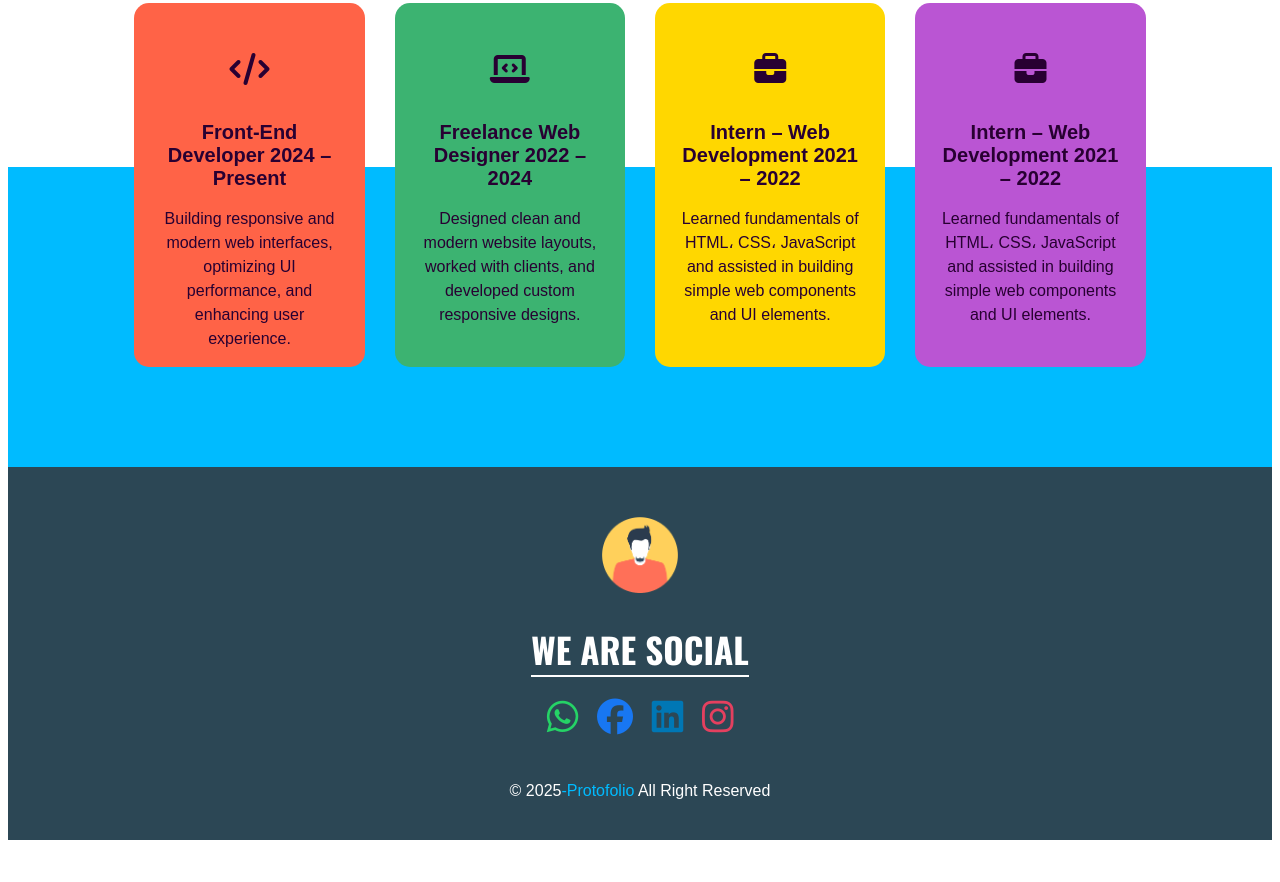
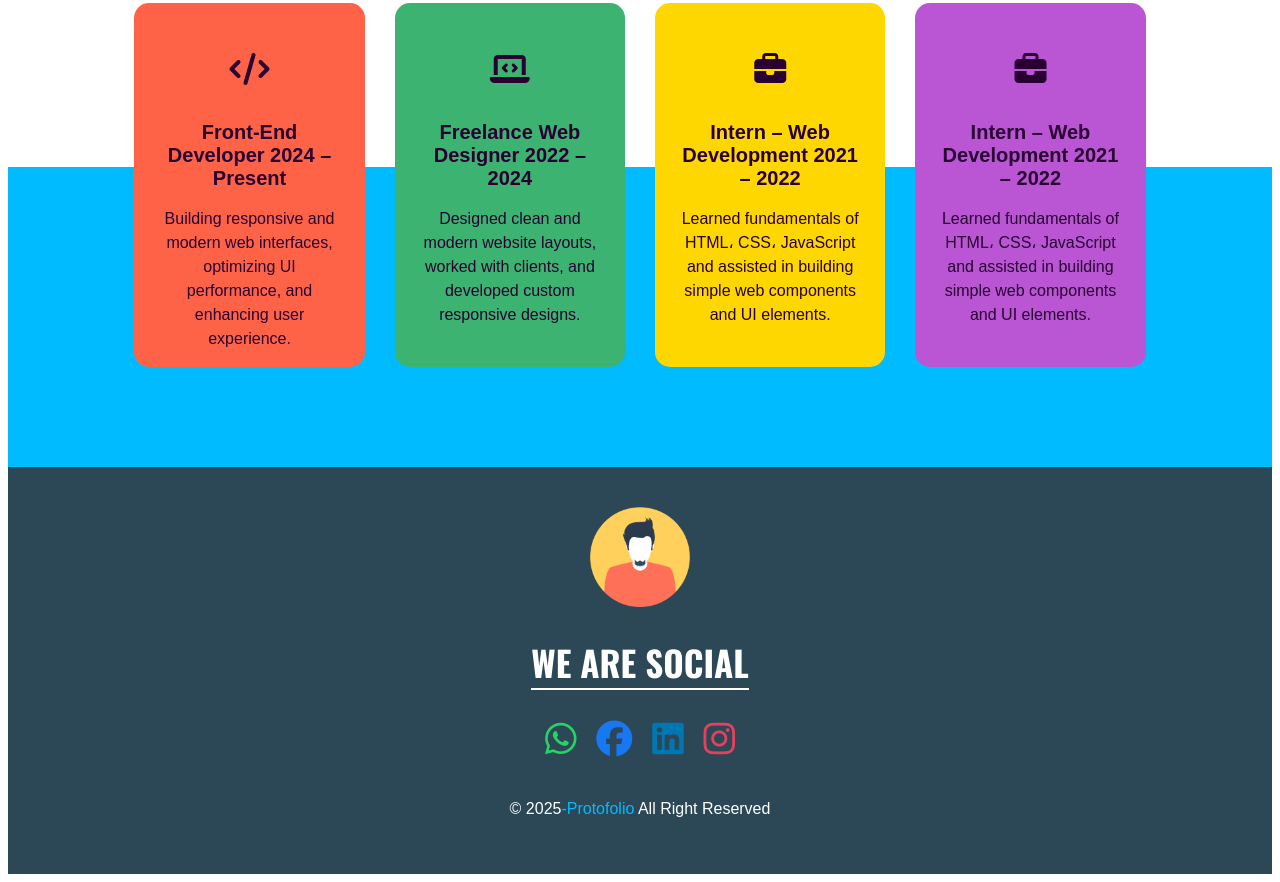
Before and after one commit to h1amzeh-collab/project-front-end, a plain HTML site: page index.html in a window 1280 px wide. Shown: the part 4751-5633 px from the top of the page. Before the commit the page ends 5599 px from the top, so only its background shows below. Drawn offline with nearby package versions, Linux system fonts and the light colour scheme.

Commit message:
changenew

```diff
--- a/index.html
+++ b/index.html
@@ -279,9 +279,8 @@
 </section>
 
 <section class="footer" id="footer">
-   <div class="image">
+  <div class="container">
     <img src="test.png" alt="">
-   </div>
    <h1 class="h1-head">WE ARE SOCIAL</h1>
    <div class="social">
         <a href="https://wa.me/9627XXXXXXXX" target="_blank"><i class="fa-brands fa-whatsapp fa-2x"></i></a>
@@ -292,6 +291,7 @@
        <p>&copy; 2025<span>-Protofolio</span> All Right Reserved</p>
 
    </div>
+   </div>
 </section>
 </body>
 </html>
--- a/style.css
+++ b/style.css
@@ -134,7 +134,7 @@ body::selection{
    margin-left: 12px;
    line-height: 1.5;
 }
-.social{
+.landing .social{
     display: flex;
     padding: 3% 0 0 1%;
 }
@@ -501,37 +501,38 @@ box-shadow: rgba(20, 125, 218, 0.48) 6px 2px 16px 0px,
 .footer{
   background-color: #2c4755;
    color: white;
+
 }
-.footer .image{
-  width: 30%;
-  margin: auto;
-  padding: 50px 0 30px 0;
+.footer .container,
+.footer  img,
+.footer .social
+{
+   display: flex;
+   justify-content: center;
+   align-content: center;
+   align-items: center;
 }
-.footer .image img{
-  width: 20%;
-  display: block;
-   margin: auto;
+.footer .container{
+   flex-direction: column;
 }
-.footer h1,
-.footer .social,
-.footer p{
-width: fit-content;
- margin: auto;
+
+.footer  img{
+   width: 100px;
+   height: 100px;
+   padding-top: 40px;
+
 }
 .footer h1{
  border-bottom: 2px solid white;
 }
 .footer .social{
-   padding: 20px 0;
 
 }
 .footer .social i{
- padding-left: 15px;
- transform: translateX(-15px);
+ padding: 0  8px ;
 }
 .footer p{
  padding: 25px 0 40px 0;
-
 }
 .footer p span{
  color: var(--main-background);
```
